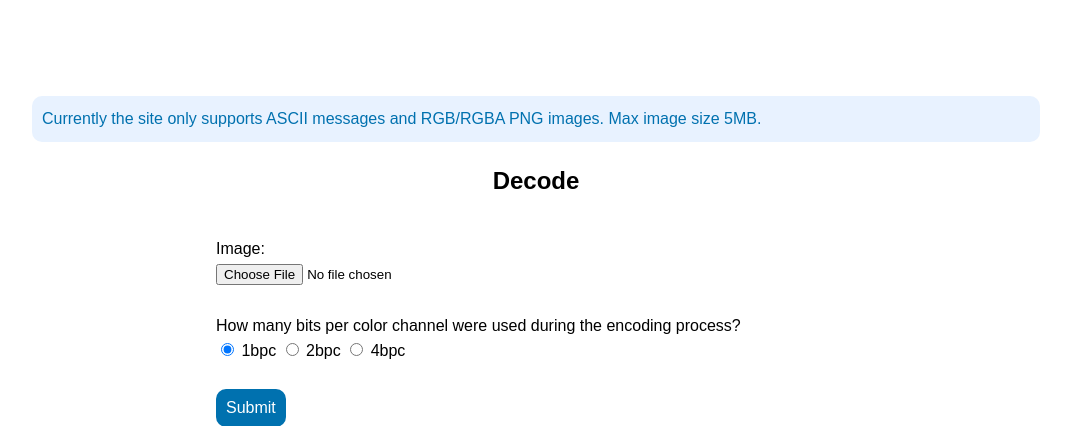
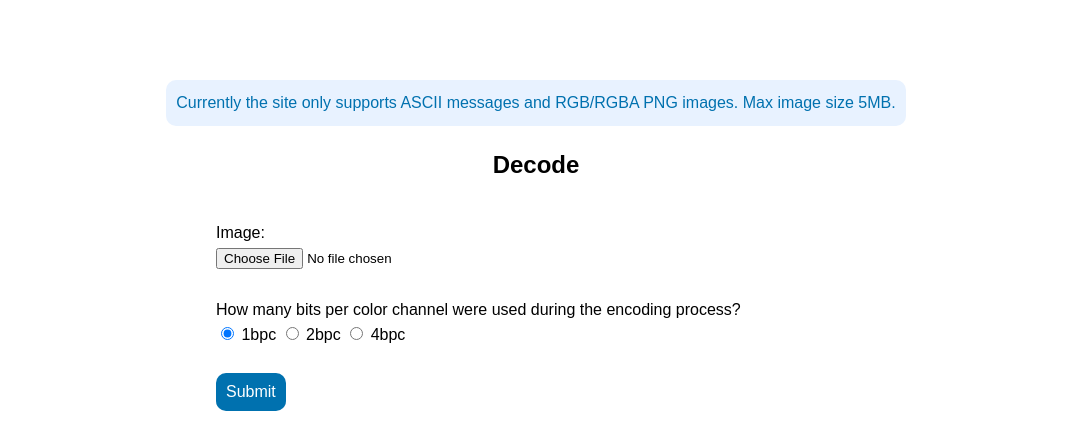
Before and after one commit to tran-hai-long/lsb_steganography, a Flask app: page /lsb/decode/ in a window 1280 px wide. Shown: the part 104-530 px from the top of the page, without its empty margins (104-1175 px from the left). Run offline with Flask 2, Linux system fonts and the light colour scheme; some libraries are stand-ins or nearby versions.

Commit message:
Move alert box to center of the page

```diff
--- a/lsb/static/base.css
+++ b/lsb/static/base.css
@@ -82,6 +82,7 @@ footer {
     background-color: #e8f2ff;
     padding: 10px;
     border-radius: 10px;
-    margin-left: 10vw;
-    margin-right: 10vw;
+    margin: auto;
+    width: fit-content;
+    text-align: center;
 }
```
